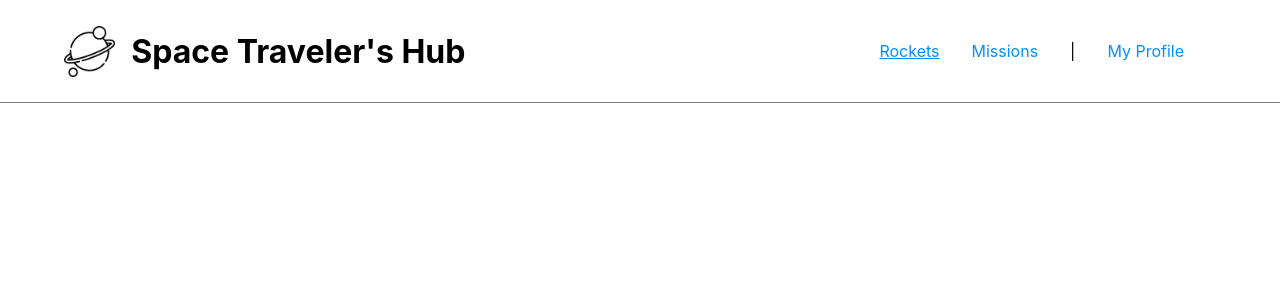
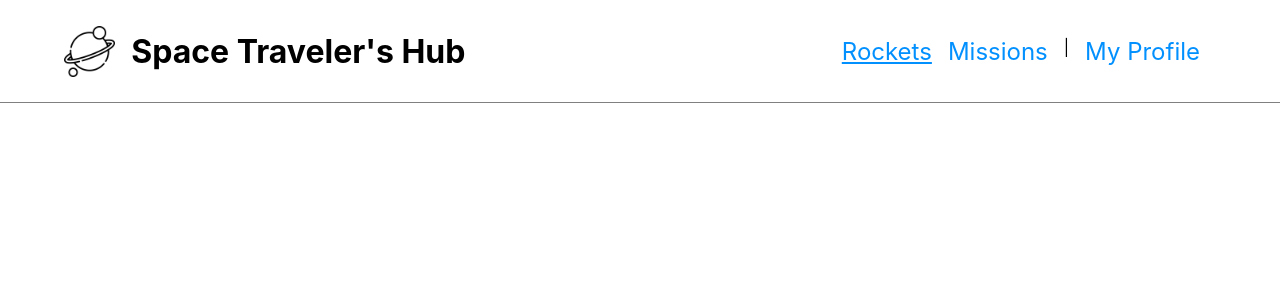
Before and after one commit to mandelatuks/space-travelers-hub, a React (Create React App) app: page / in a window 1280 px wide. Shown: the top 300 px of the page. Built offline with nearby package versions, Linux system fonts and the light colour scheme; no server answers.

Commit message:
Add font-size to the navbar

```diff
--- a/src/components/pages/page.css
+++ b/src/components/pages/page.css
@@ -32,12 +32,13 @@ nav ul {
 }
 
 nav ul li {
-  margin-right: 2rem;
+  margin-right: 1rem;
 }
 
 nav ul li a {
   text-decoration: none;
   color: var(--primary);
+  font-size: 1.5em;
 }
 
 header h1 {
```
